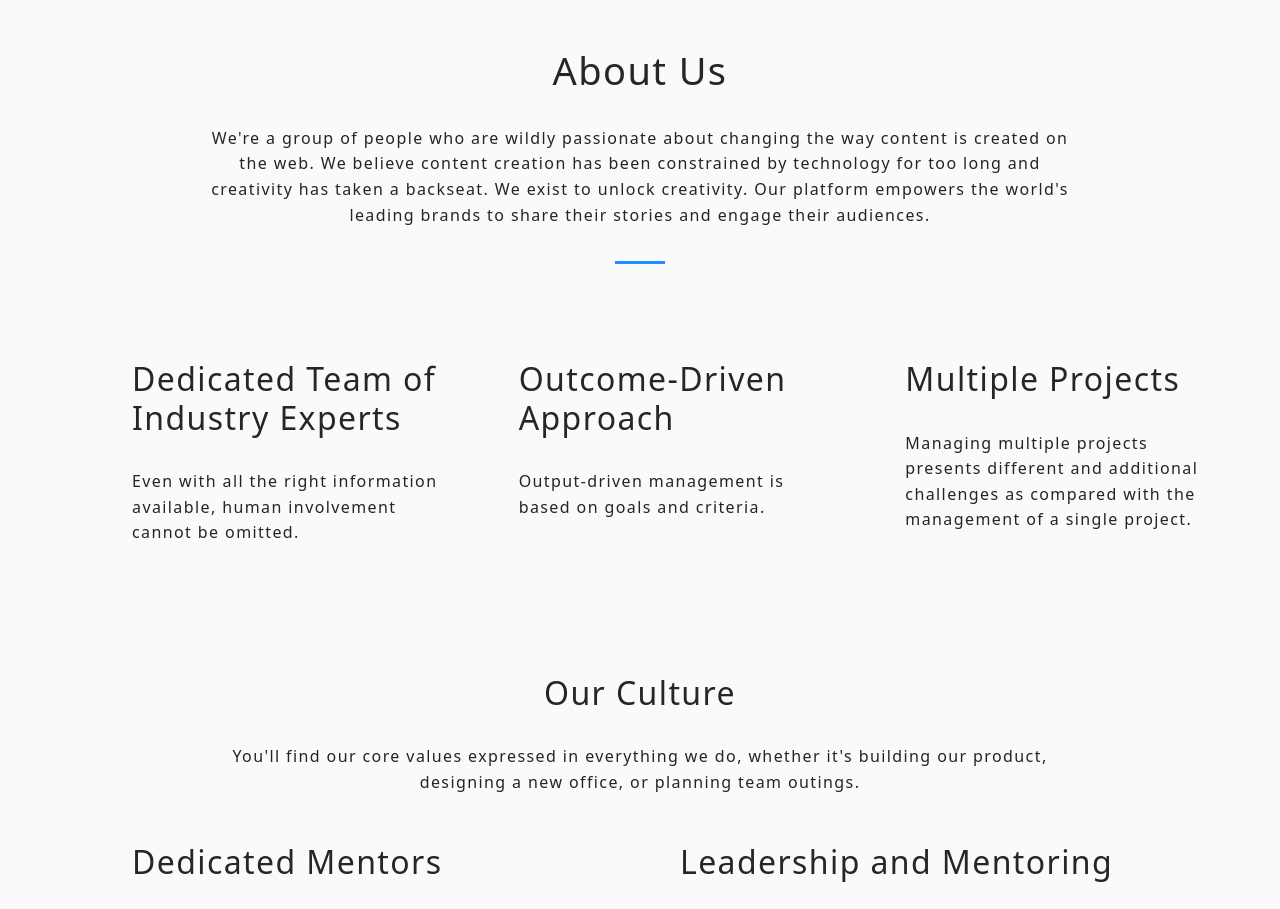
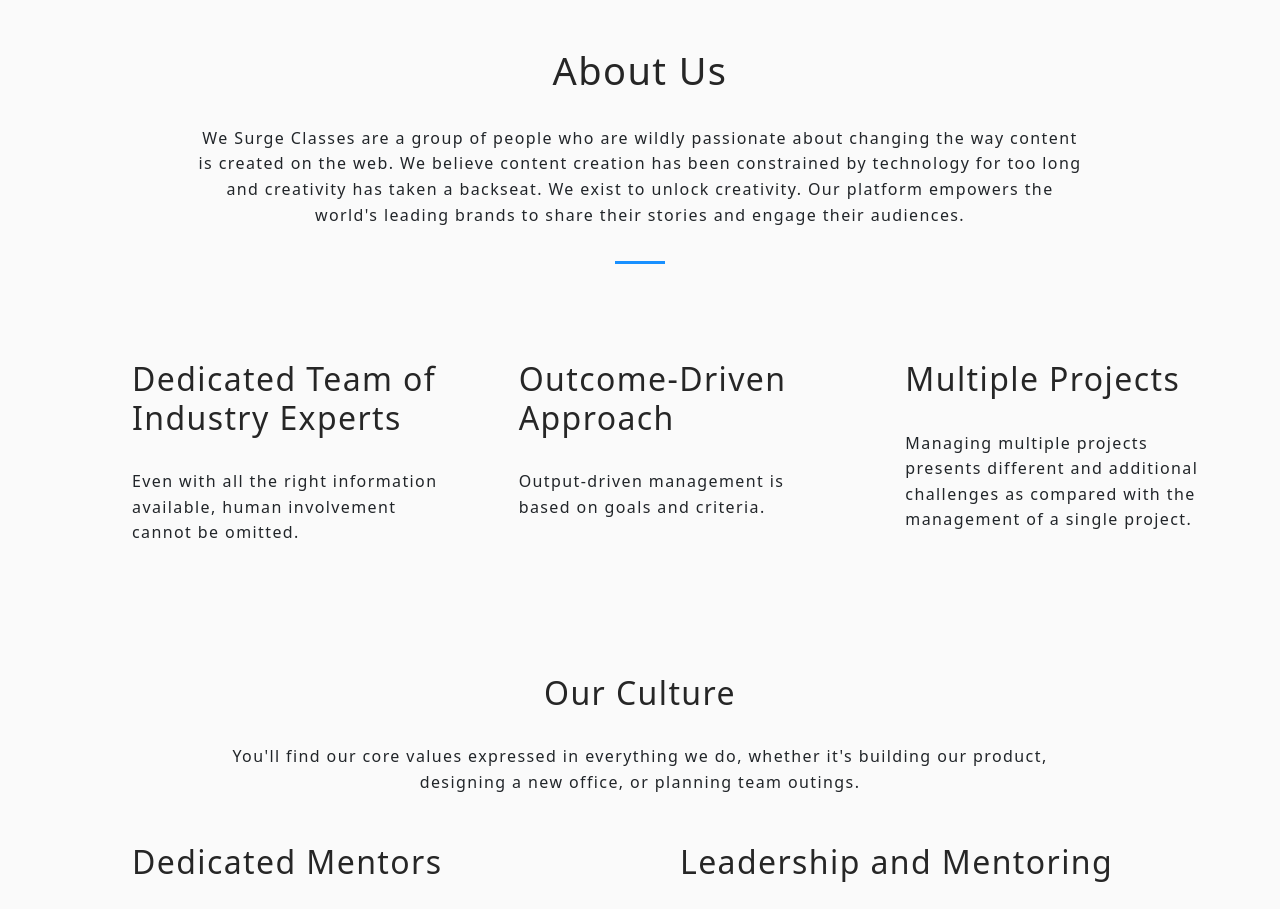
Before and after one commit to surgeclasses/JallaLabs, a React (Create React App) app: page / in a window 1280 px wide. Shown: the part 1880-2789 px from the top of the page. Built offline with nearby package versions, Linux system fonts and the light colour scheme.

Commit message:
yash changes on 14

```diff
--- a/src/WebPages/AboutPage/AboutPage.js
+++ b/src/WebPages/AboutPage/AboutPage.js
@@ -11,7 +11,7 @@
         <h2>About Us</h2>
         </div>
         <div className="aboutus-info">
-        <p>We're a group of people who are wildly passionate about changing the way content is created on the web. We believe content creation has been constrained by technology for too long and creativity has taken a backseat. We exist to unlock creativity. Our platform empowers the world's leading brands to share their stories and engage their audiences.</p>
+        <p>We Surge Classes are a group of people who are wildly passionate about changing the way content is created on the web. We believe content creation has been constrained by technology for too long and creativity has taken a backseat. We exist to unlock creativity. Our platform empowers the world's leading brands to share their stories and engage their audiences.</p>
         </div>
         </div>
         <div className="aboutus-features">
```
